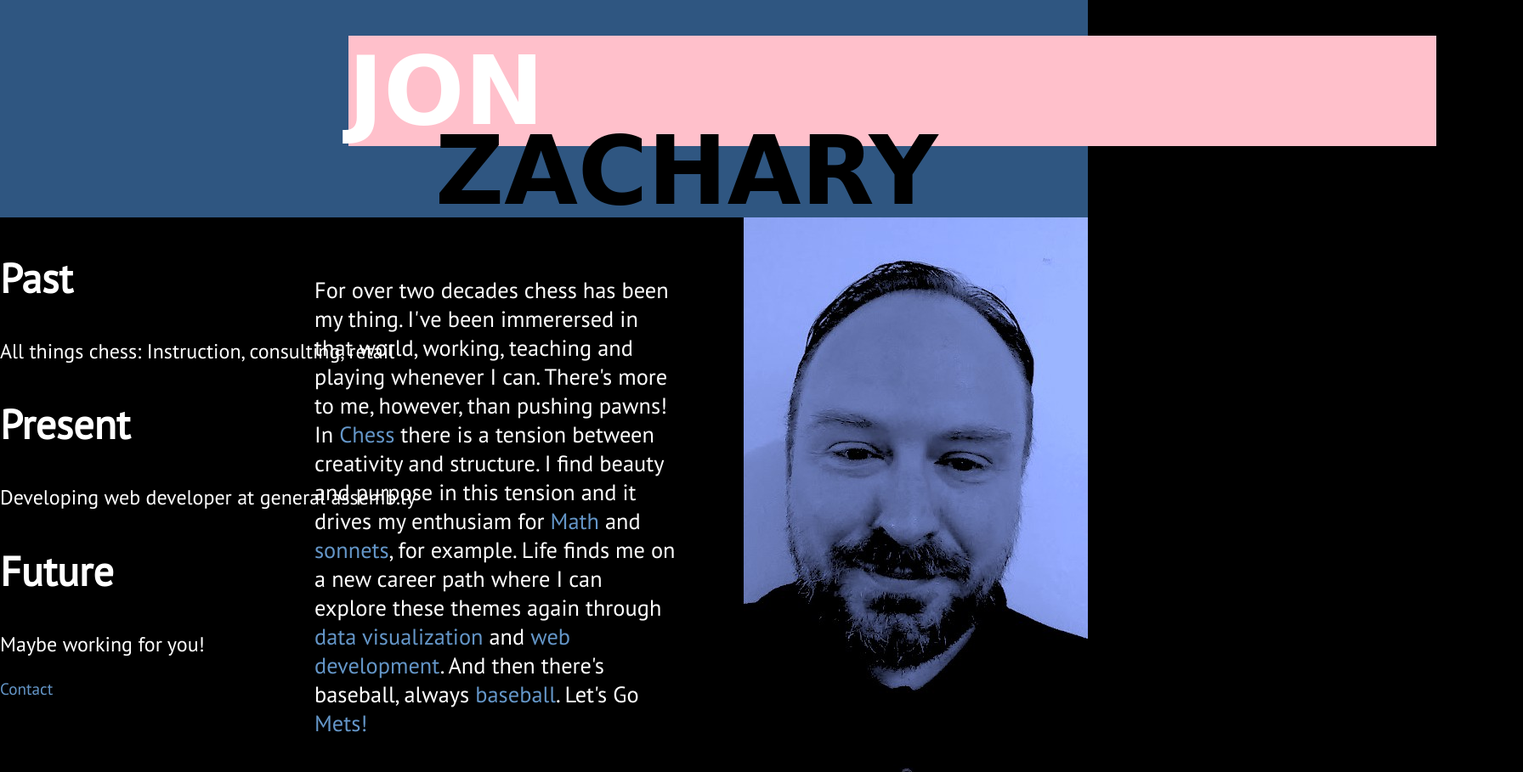
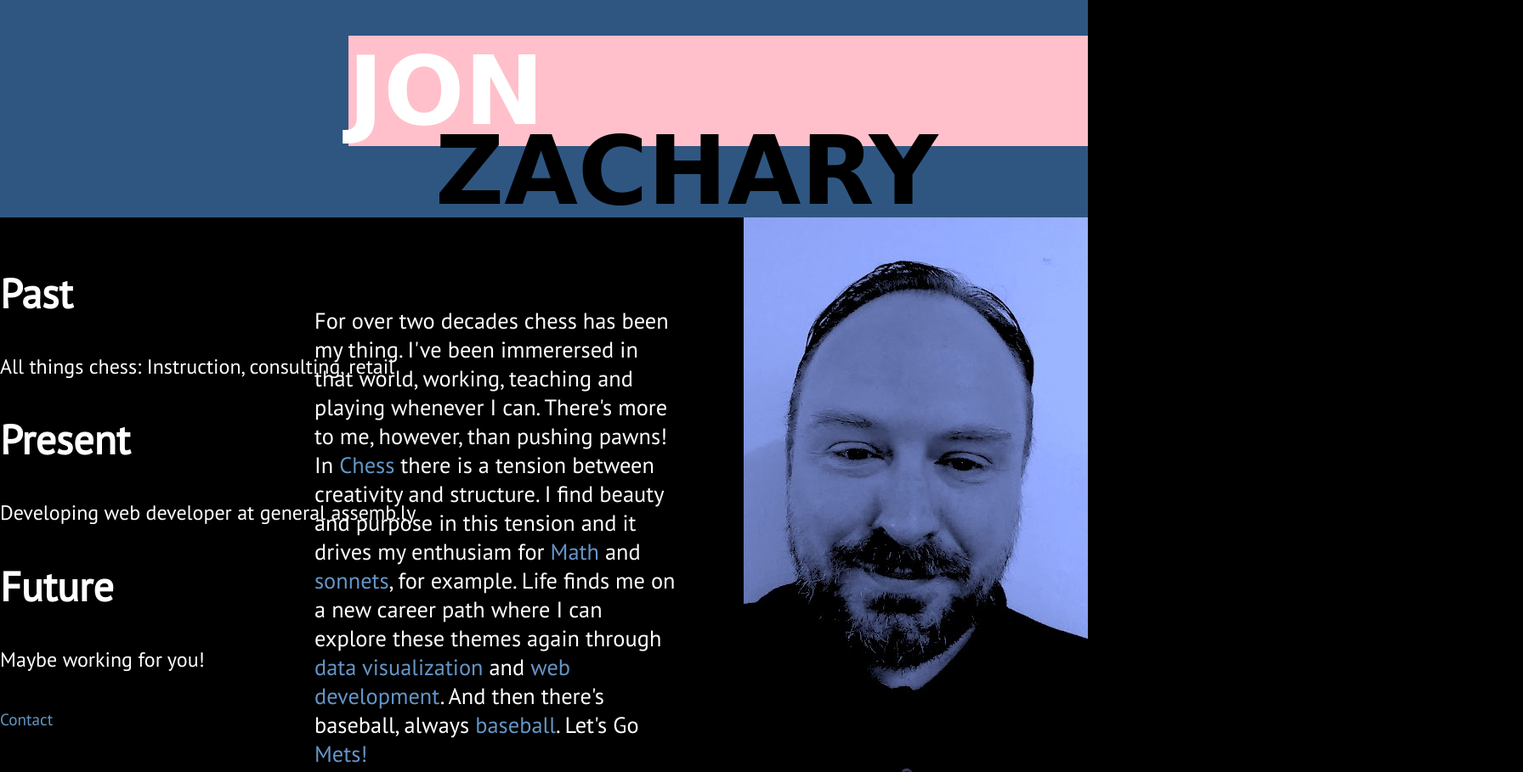
Before and after one commit to Jon-zachary/jon-zachary.github.io, a plain HTML site: page index.html in a window 1280 px wide. Shown: the top 909 px of the page at 85% size, 1792 px wide, since content can reach past the window. Drawn offline with Linux system fonts and the light colour scheme; a web font is replaced by a local one.

Commit message:
fixed width on h1 elements

```diff
--- a/index.html
+++ b/index.html
@@ -11,6 +11,7 @@
     <h1  class="last_name">ZACHARY</h1>
   </header><!-- /header -->
   <img src="me.jpg" alt="Jon Zachary">
+  <div class="wrapper">
   <h2 id="past">Past</h2>
   <p id="first">All things chess: Instruction, consulting, retail</p>
 
@@ -18,7 +19,7 @@
     <p> Developing web developer at general assemb.ly</p>
     <h2 id="future">Future</h2>
     <p>Maybe working for you!</p>
-
+    </div>
     <footer>
       <a href="mailto:jontzachary@gmail.com?subject=feedback" "Contact">Contact</a>
     </footer>
--- a/style.css
+++ b/style.css
@@ -19,7 +19,7 @@ h1{
     font-family: 'Stint Ultra Expanded', cursive;
     font-weight: 900;
     padding: 0;
-    width: 100%;
+    width: 68%;
      }
 .first_name{color: white;
               margin-left: 32%;
@@ -28,6 +28,7 @@ h1{
               margin-bottom: 6%;
               }
 .last_name{margin-left: 40%;
+            width:60%;
             margin-bottom:0;
             color:black;
             bottom: -10px;
@@ -44,7 +45,12 @@ h2:hover{
     text-shadow: 2px 2px steelblue;
   }
 
-
+.wrapper{
+  background-color:goldenrod;
+  width: 35%;
+  margin:5px;
+  display:inline;
+}
 
   /*#past:hover ~.about{
     background-color: white;
@@ -81,3 +87,6 @@ footer {
   font-family: 'PT Sans', sans-serif;
   font-size: 1.2em;
   }
+#past {
+  width: auto;
+}
```
